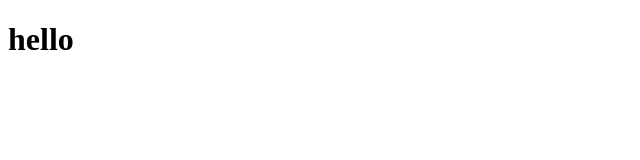
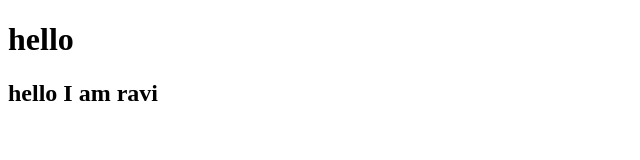
Before and after one commit to rameshgudivada9/AppleTv, a plain HTML site: page index.html in a window 1280 px wide. Shown: the whole page, without its empty margins (0-640 px from the left). Drawn offline with Linux system fonts and the light colour scheme.

Commit message:
index is upadted

```diff
--- a/index.html
+++ b/index.html
@@ -9,6 +9,7 @@
 <body>
     <div>
         <h1>hello</h1>
+        <h2>hello I am ravi</h2>
     </div>
 </body>
 </html>
```
